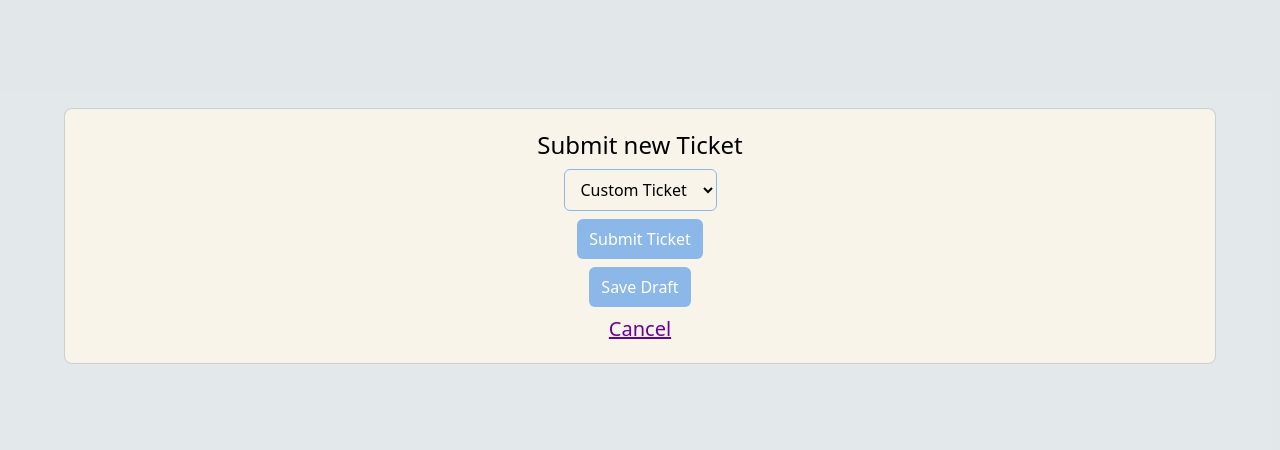
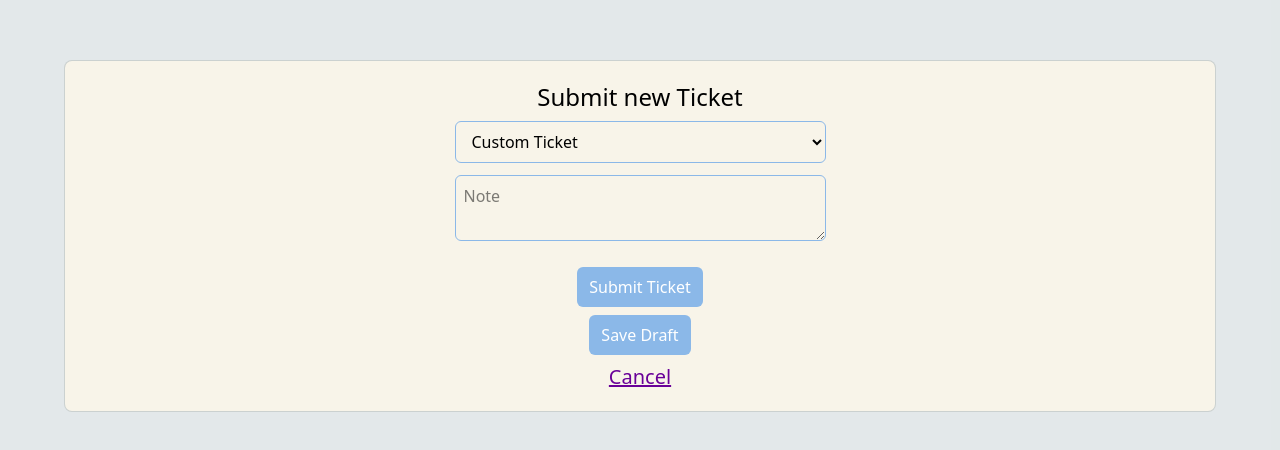
Before and after one commit to DenysDyshlovskyi/fjellconsultation, a React (Vite) app in the folder frontend/: page /create in a window 1280 px wide. Shown: the part 164-614 px from the top of the page. Built offline with nearby package versions, Linux system fonts and the light colour scheme.

Commit message:
Update NewTicketPage.tsx

```diff
--- a/frontend/src/pages/NewTicketPage.tsx
+++ b/frontend/src/pages/NewTicketPage.tsx
@@ -9,6 +9,7 @@ export default function NewTicketPage() {
                         <option>Custom Ticket</option>
                         <option>Option 1</option>
                     </select>
+                    <textarea placeholder={'Note'} className={'border-brand rounded-md border-1 w-full h-full my-3 p-2'}></textarea>
                 </form>
                 <button className={'bg-brand text-white rounded-md px-3 py-2'} type={'submit'}>Submit Ticket</button>
                 <button className={'bg-brand text-white rounded-md px-3 py-2'} type={'submit'}>Save Draft</button>
```
